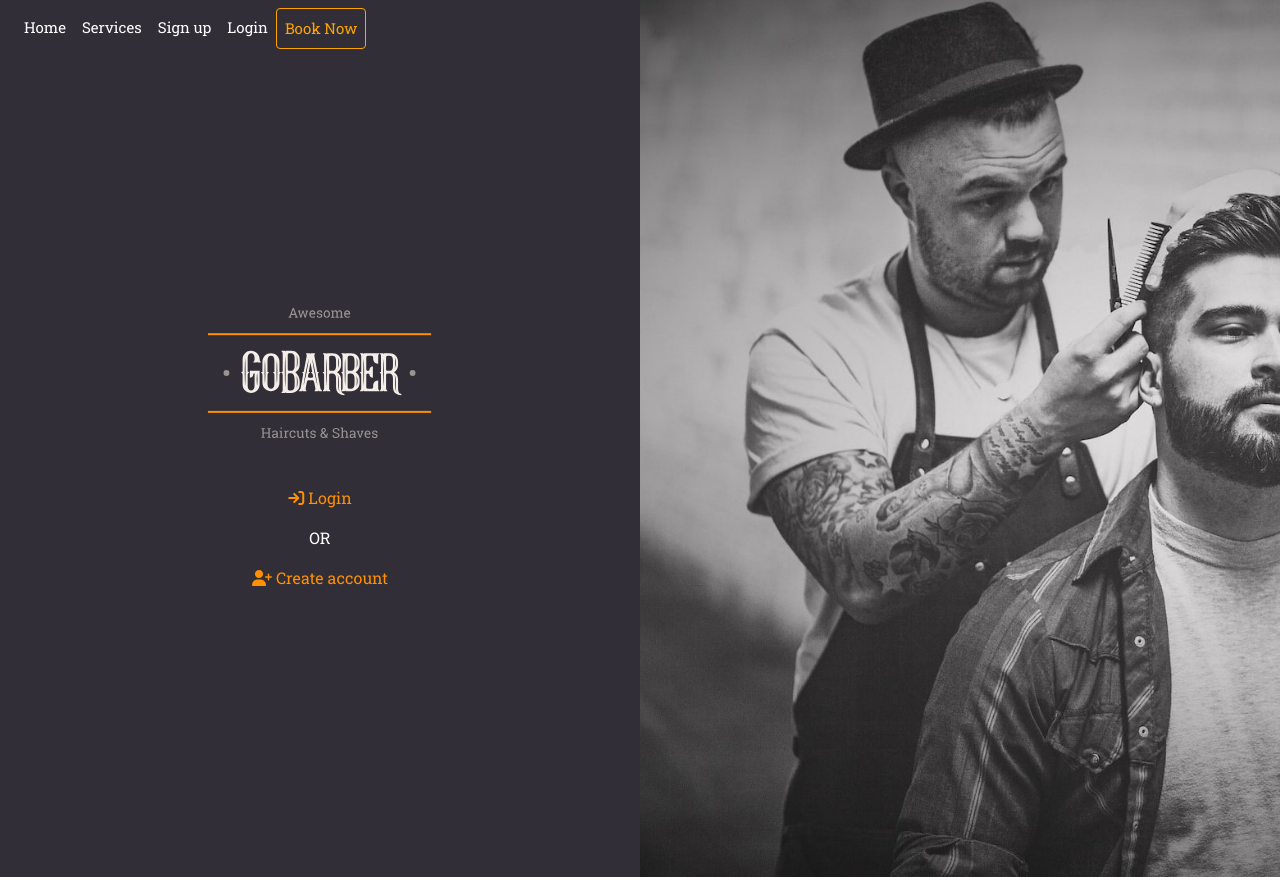
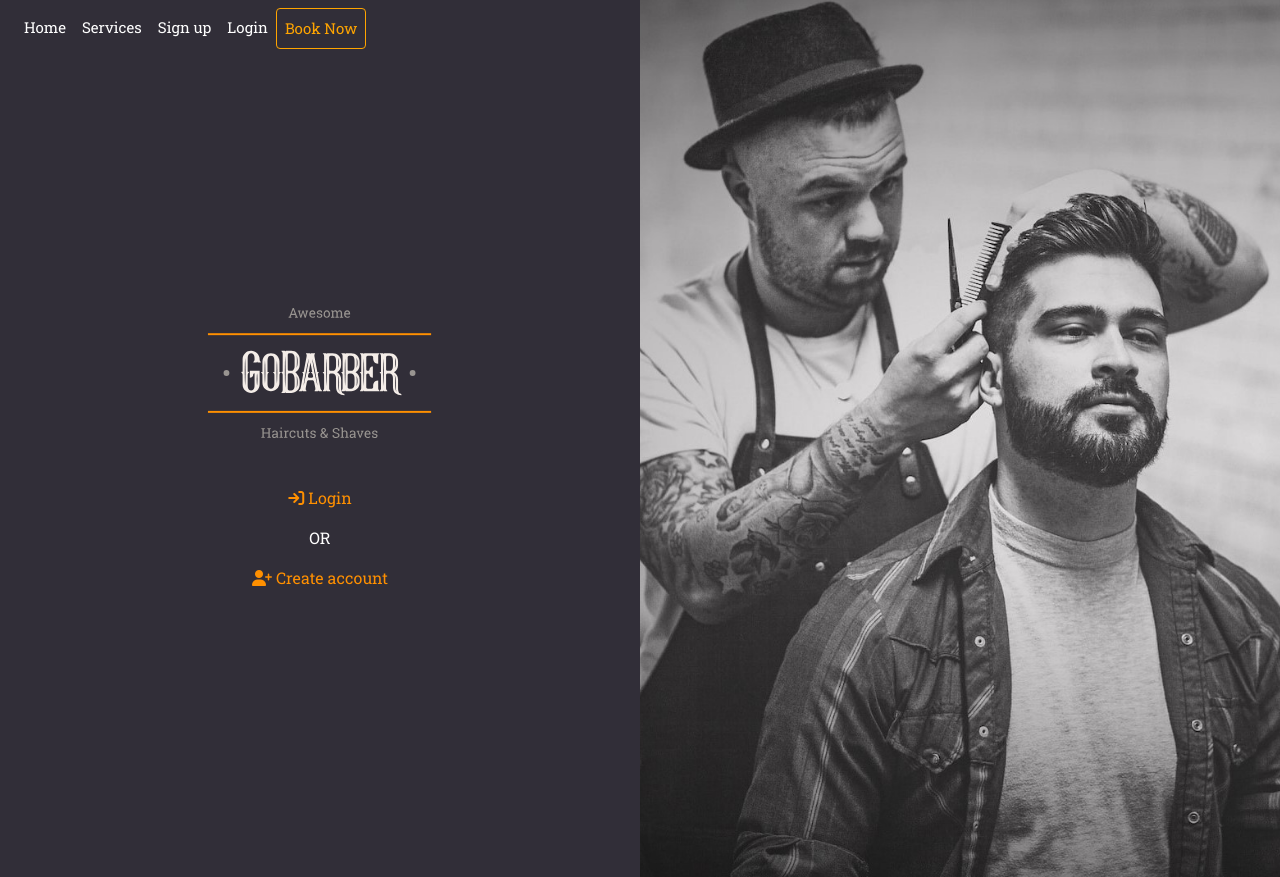
Before and after one commit to LarisaLG/Barbershop, a Django app: page / in a window 1280 px wide. Run offline with Django 3.2, Linux system fonts and the light colour scheme; some libraries are stand-ins or nearby versions.

Commit message:
style: fix background images position

```diff
--- a/static/css/style.css
+++ b/static/css/style.css
@@ -61,7 +61,7 @@ a.nav-link:hover {
 .account-btn:focus {
     color: #312E38;
     background-color: #FFA500;
-    border-color: #FFA500;
+    /* border-color: #FFA500; */
 }
 
 
@@ -82,7 +82,7 @@ img.logo {
 
 .half-bg {
     background-repeat: no-repeat;
-    background-position: -5rem 0;
+    background-position: center center;
     background-size: cover;
     margin-top: -60px;
     width: 50%;
@@ -281,7 +281,7 @@ img.logo {
 
 /*** Media queries  ***/
 /* for screens that are 768px wide or less */
-@media screen and (max-width: 768px) {
+@media (max-width: 912px) {
 
 .half-block{
     width: 100%;
```
